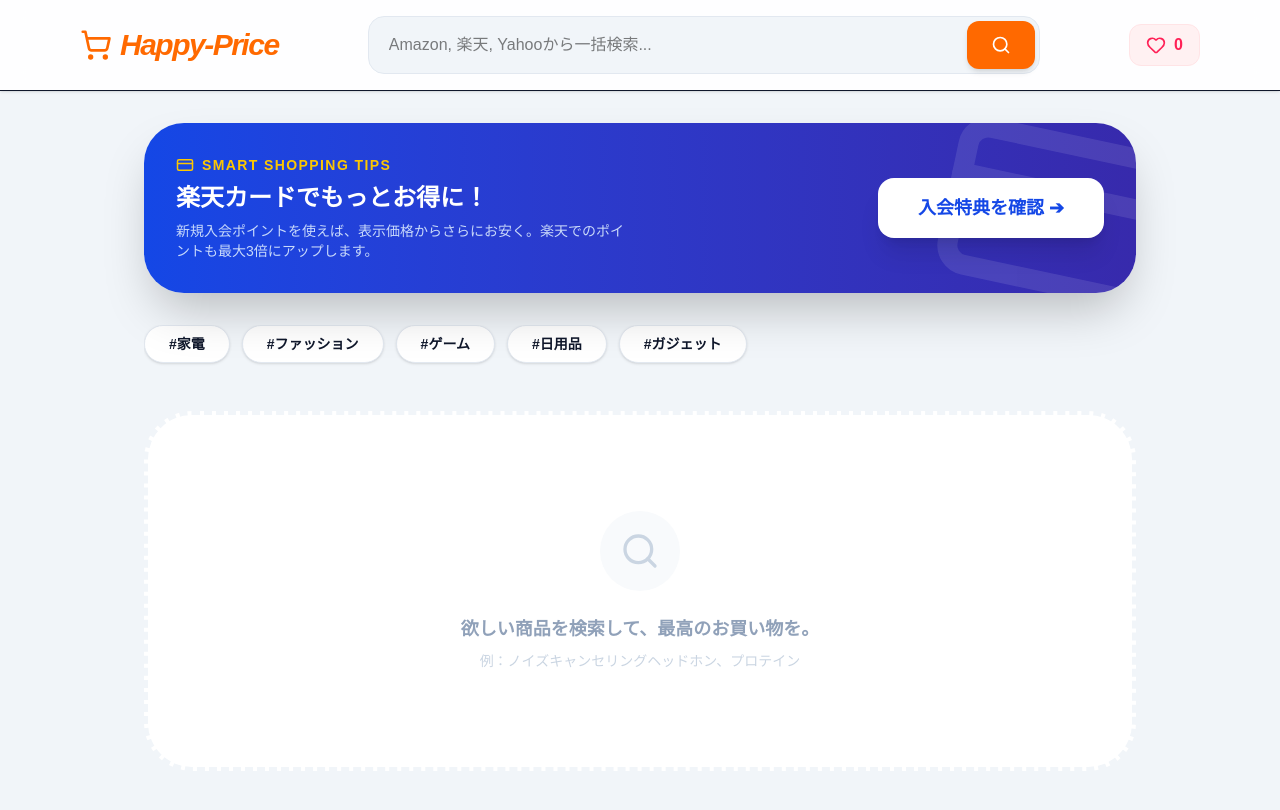
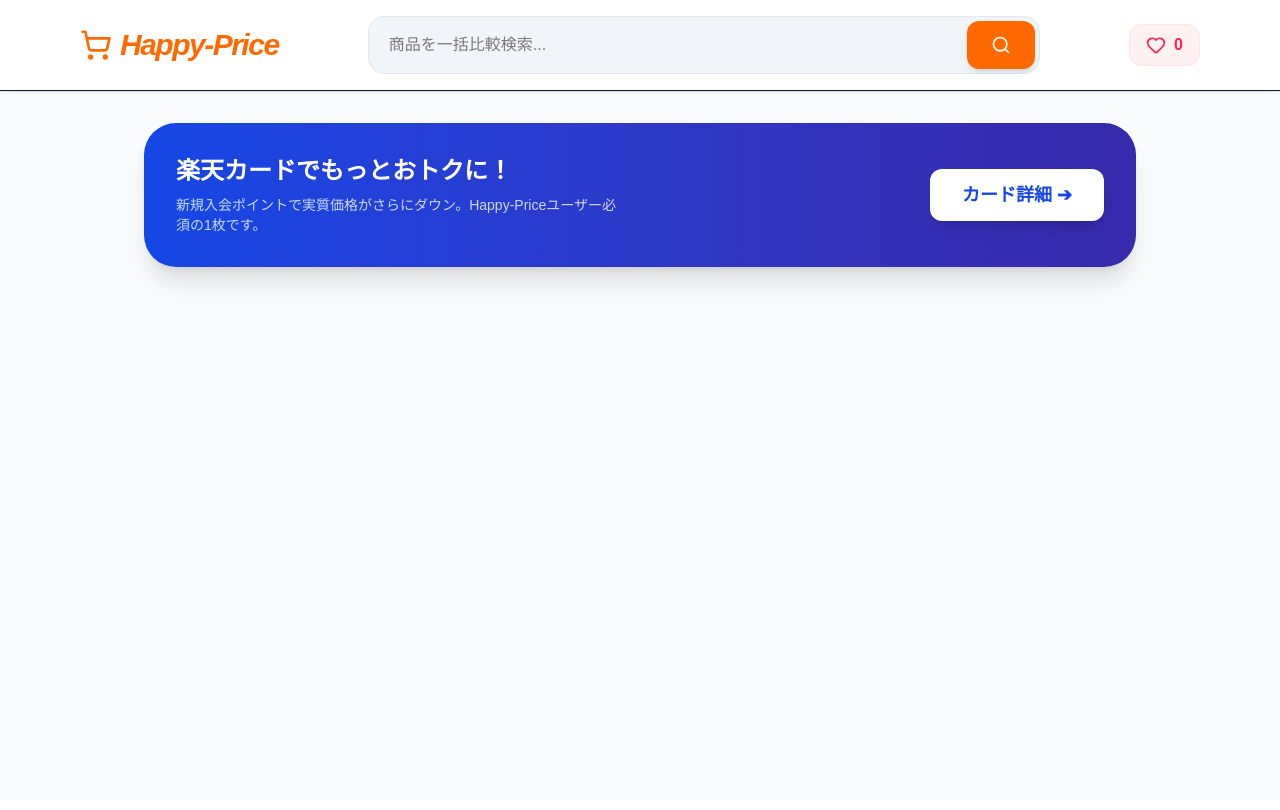
Before and after one commit to hiroto871610-pixel/happy-price, a Next.js app: page / in a window 1280 px wide. Shown: the top 810 px of the page. Built offline with nearby package versions, Linux system fonts and the light colour scheme.

Commit message:
3社一括比較機能を追加

```diff
--- a/app/page.tsx
+++ b/app/page.tsx
@@ -1,26 +1,18 @@
 'use client';
 import { useState, useEffect } from 'react';
 import { LineChart, Line, XAxis, YAxis, CartesianGrid, Tooltip, ResponsiveContainer } from 'recharts';
-import { Search, Heart, ShoppingCart, TrendingDown, Zap, ExternalLink, Award, CreditCard, ChevronRight } from 'lucide-react';
+import { Search, Heart, ShoppingCart, TrendingDown, Zap, ExternalLink, Award, CreditCard, CheckCircle2 } from 'lucide-react';
 
 export default function Home() {
   const [keyword, setKeyword] = useState('');
-  const [results, setResults] = useState<any[]>([]);
+  const [results, setResults] = useState<any>(null); // 3社分を格納
   const [loading, setLoading] = useState(false);
   const [favorites, setFavorites] = useState<any[]>([]);
 
-  // お気に入りをブラウザに保存・読み込み
   useEffect(() => {
     const saved = localStorage.getItem('happy-price-fav');
     if (saved) setFavorites(JSON.parse(saved));
   }, []);
-
-  const toggleFavorite = (item: any) => {
-    const isFav = favorites.find(f => f.asin === item.asin);
-    const newFavs = isFav ? favorites.filter(f => f.asin !== item.asin) : [...favorites, item];
-    setFavorites(newFavs);
-    localStorage.setItem('happy-price-fav', JSON.stringify(newFavs));
-  };
 
   const handleSearch = async (searchWord: string = keyword) => {
     if (!searchWord) return;
@@ -29,7 +21,7 @@
     try {
       const res = await fetch(`/api/search?q=${encodeURIComponent(searchWord)}`);
       const data = await res.json();
-      setResults(data.search_results?.slice(0, 3) || []);
+      setResults(data);
     } catch (error) {
       alert("検索エラーが発生しました。");
     } finally {
@@ -37,166 +29,138 @@
     }
   };
 
-  // グラフ用ダミーデータ（APIからの実データがない場合の補完）
+  // グラフ用ダミーデータ
   const dummyChartData = [
     { name: '10日前', price: 10500 }, { name: '7日前', price: 9800 },
     { name: '5日前', price: 10200 }, { name: '3日前', price: 9900 }, { name: '今日', price: 9500 },
   ];
 
   return (
-    <main className="min-h-screen bg-[#f1f5f9] text-slate-900 pb-20">
+    <main className="min-h-screen bg-[#f8fafc] text-slate-900 pb-20">
       {/* ヘッダー */}
       <header className="bg-white/90 backdrop-blur-md border-b sticky top-0 z-50 shadow-sm">
         <div className="max-w-6xl mx-auto px-4 py-4 flex flex-col md:flex-row items-center justify-between gap-4">
           <h1 className="text-3xl font-black text-orange-500 italic tracking-tighter flex items-center gap-2 cursor-pointer" onClick={() => window.location.reload()}>
             <ShoppingCart size={32} /> Happy-Price
           </h1>
-
-          <div className="flex-1 max-w-2xl w-full flex gap-2 bg-slate-100 p-1 rounded-2xl border border-slate-200 focus-within:ring-2 ring-orange-400 transition-all">
+          <div className="flex-1 max-w-2xl w-full flex gap-2 bg-slate-100 p-1 rounded-2xl border border-slate-200 focus-within:ring-2 ring-orange-400">
             <input
               type="text" className="flex-1 bg-transparent p-3 outline-none px-4 text-black"
-              placeholder="Amazon, 楽天, Yahooから一括検索..." value={keyword}
+              placeholder="商品を一括比較検索..." value={keyword}
               onChange={(e) => setKeyword(e.target.value)}
               onKeyDown={(e) => e.key === 'Enter' && handleSearch()}
             />
-            <button onClick={() => handleSearch()} className="bg-orange-500 text-white px-6 py-2 rounded-xl font-bold hover:bg-orange-600 shadow-md">
+            <button onClick={() => handleSearch()} className="bg-orange-500 text-white px-6 py-2 rounded-xl font-bold shadow-md">
               <Search size={20} />
             </button>
           </div>
-
-          <div className="flex items-center gap-4">
           <button className="flex items-center gap-2 text-rose-500 font-bold bg-rose-50 px-4 py-2 rounded-xl border border-rose-100">
             <Heart size={20} fill={favorites.length > 0 ? "currentColor" : "none"} />
             <span>{favorites.length}</span>
           </button>
         </div>
-        </div>
       </header>
 
       <div className="max-w-5xl mx-auto px-4">
-        {/* 楽天カード訴求エリア（収益化） */}
-        <div className="mt-8 bg-gradient-to-r from-blue-700 to-indigo-800 rounded-[2.5rem] p-8 text-white flex flex-col md:flex-row items-center justify-between gap-6 shadow-2xl relative overflow-hidden">
-          <div className="relative z-10">
-            <div className="flex items-center gap-2 mb-2 text-yellow-400 font-bold text-sm uppercase tracking-widest">
-              <CreditCard size={18} /> <span>Smart Shopping Tips</span>
+        {/* 楽天カード訴求エリア */}
+        <div className="mt-8 bg-gradient-to-r from-blue-700 to-indigo-800 rounded-[2rem] p-8 text-white flex flex-col md:flex-row items-center justify-between gap-6 shadow-xl relative overflow-hidden">
+          <div className="relative z-10 text-center md:text-left">
+            <h3 className="text-2xl font-black mb-2">楽天カードでもっとおトクに！</h3>
+            <p className="text-blue-100 text-sm opacity-90 max-w-md">新規入会ポイントで実質価格がさらにダウン。Happy-Priceユーザー必須の1枚です。</p>
           </div>
-            <h3 className="text-2xl font-black mb-2 leading-tight">楽天カードでもっとお得に！</h3>
-            <p className="text-blue-100 text-sm max-w-md opacity-90">
-              新規入会ポイントを使えば、表示価格からさらにお安く。楽天でのポイントも最大3倍にアップします。
-            </p>
-          </div>
-          <a href="#" className="relative z-10 bg-white text-blue-700 px-10 py-4 rounded-2xl font-black text-lg shadow-xl hover:scale-105 transition-transform">
-            入会特典を確認 ➔
-          </a>
-          <div className="absolute right-0 bottom-0 opacity-10 rotate-12 scale-150"><CreditCard size={160} /></div>
-        </div>
-
-        {/* クイック検索タグ */}
-        <div className="flex gap-3 mt-8 overflow-x-auto pb-4 no-scrollbar">
-          {["家電", "ファッション", "ゲーム", "日用品", "ガジェット"].map(cat => (
-            <button key={cat} onClick={() => handleSearch(cat)} className="bg-white px-6 py-2 rounded-full text-sm font-bold shadow-sm border border-slate-200 hover:border-orange-500 transition whitespace-nowrap">
-              #{cat}
-            </button>
-          ))}
+          <a href="#" className="relative z-10 bg-white text-blue-700 px-8 py-3 rounded-xl font-black text-lg shadow-lg">カード詳細 ➔</a>
         </div>
 
         {/* 検索結果 */}
-        <div className="mt-8 space-y-10">
-          {results.length > 0 ? (
-            results.map((item, index) => (
-              <div key={index} className="bg-white rounded-[3rem] p-8 shadow-2xl shadow-slate-200/60 border border-slate-100 flex flex-col md:flex-row gap-10 relative group">
-                {/* お気に入りボタン */}
-                <button onClick={() => toggleFavorite(item)} className="absolute top-8 right-8 p-4 rounded-full bg-slate-50 hover:bg-rose-50 border transition z-10">
-                  <Heart size={24} className={favorites.find(f => f.asin === item.asin) ? "text-rose-500 fill-current" : "text-slate-300"} />
-                </button>
+        <div className="mt-12 space-y-12">
+          {results && results.amazonResults?.slice(0, 3).map((item: any, index: number) => {
+            // Amazon、楽天、Yahooの価格を比較して最小値を見つける
+            const amazonPrice = item.price?.value || 0;
+            const rakutenItem = results.rakutenResults?.[index]?.Item;
+            const rakutenPrice = rakutenItem?.itemPrice || 0;
+            const yahooItem = results.yahooResults?.[index];
+            const yahooPrice = yahooItem?.price || 0;
 
+            const prices = [
+              { name: 'Amazon', value: amazonPrice },
+              { name: '楽天', value: rakutenPrice },
+              { name: 'Yahoo', value: yahooPrice }
+            ].filter(p => p.value > 0);
+
+            const minPrice = Math.min(...prices.map(p => p.value));
+
+            return (
+              <div key={index} className="bg-white rounded-[2.5rem] p-8 shadow-xl border border-slate-100 flex flex-col md:flex-row gap-10 relative overflow-hidden">
                 {/* 画像 */}
-                <div className="md:w-64 flex-shrink-0 flex items-center justify-center bg-white rounded-3xl p-4">
-                  <img src={item.image} alt={item.title} className="max-h-60 object-contain transition-transform group-hover:scale-105" />
+                <div className="md:w-52 flex-shrink-0 flex items-center justify-center bg-white rounded-3xl p-2">
+                  <img src={item.image} alt={item.title} className="max-h-52 object-contain" />
                 </div>
 
                 {/* 情報 */}
                 <div className="flex-1">
-                  <div className="flex items-center gap-2 mb-4">
-                    <span className="bg-orange-100 text-orange-600 text-[10px] font-black px-3 py-1 rounded-full flex items-center gap-1 uppercase tracking-tighter">
-                      <Zap size={12} fill="currentColor" /> 最安値を追跡中
-                    </span>
-                    <span className="text-slate-400 text-xs font-bold">ASIN: {item.asin}</span>
-                  </div>
-                  <h2 className="text-xl font-black mb-8 leading-tight text-slate-800 line-clamp-2">{item.title}</h2>
+                  <h2 className="text-xl font-extrabold mb-6 leading-tight line-clamp-2 text-slate-800">{item.title}</h2>
 
                   {/* グラフエリア */}
-                  <div className="bg-slate-50 p-6 rounded-[2rem] mb-8 border border-slate-100">
-                    <div className="flex justify-between items-center mb-6">
-                      <p className="flex items-center gap-2 text-xs font-black text-slate-400 uppercase tracking-widest"><TrendingDown size={18} /> 価格推移 (過去10日間)</p>
-                      <span className="bg-emerald-500 text-white text-[10px] font-black px-4 py-1.5 rounded-full shadow-lg shadow-emerald-200 flex items-center gap-1 animate-bounce">
-                        <Zap size={10} fill="white" /> 買い時です！
-                      </span>
-                    </div>
-                    <div className="h-40 w-full">
+                  <div className="bg-slate-50 p-5 rounded-3xl mb-8 border border-slate-100">
+                    <p className="text-[10px] font-black text-slate-400 mb-4 uppercase tracking-widest flex items-center gap-2"><TrendingDown size={14} /> 価格推移グラフ</p>
+                    <div className="h-32 w-full">
                       <ResponsiveContainer width="100%" height="100%">
                         <LineChart data={dummyChartData}>
                           <CartesianGrid strokeDasharray="3 3" vertical={false} stroke="#e2e8f0" />
                           <XAxis dataKey="name" fontSize={10} axisLine={false} tickLine={false} />
-                          <YAxis fontSize={10} axisLine={false} tickLine={false} domain={['auto', 'auto']} />
-                          <Tooltip contentStyle={{borderRadius:'16px', border:'none', boxShadow:'0 10px 20px -5px rgba(0,0,0,0.1)'}} />
-                          <Line type="monotone" dataKey="price" stroke="#f97316" strokeWidth={5} dot={{r:6, fill:'#f97316', strokeWidth:0}} activeDot={{r:10}} />
+                          <YAxis hide />
+                          <Tooltip />
+                          <Line type="monotone" dataKey="price" stroke="#f97316" strokeWidth={4} dot={false} />
                         </LineChart>
                       </ResponsiveContainer>
                     </div>
                   </div>
 
-                  {/* 3社比較リンク */}
+                  {/* 3社比較セクション */}
                   <div className="grid grid-cols-1 sm:grid-cols-3 gap-4">
-                    {/* Amazon */}
-                    <div className="bg-white border-2 border-orange-100 rounded-[2rem] p-5 hover:border-orange-500 transition-all flex flex-col justify-between group/card shadow-sm">
+                    {/* Amazon表示 */}
+                    <div className={`border-2 rounded-[1.5rem] p-4 flex flex-col justify-between ${amazonPrice === minPrice ? 'border-orange-500 bg-orange-50' : 'border-slate-100 bg-white'}`}>
                       <div>
-                        <span className="text-xs font-bold text-orange-500">Amazon</span>
-                        <p className="text-2xl font-black text-slate-900 mt-1">¥{item.price?.value?.toLocaleString() || "---"}</p>
-                        <p className="text-[10px] text-slate-400 mt-2 font-medium">・送料無料あり<br/>・最短翌日配送</p>
+                        {amazonPrice === minPrice && <span className="bg-orange-500 text-white text-[10px] font-black px-2 py-0.5 rounded-full mb-1 inline-block">最安値</span>}
+                        <p className="text-xs font-bold text-slate-400">Amazon</p>
+                        <p className="text-xl font-black text-slate-900">¥{amazonPrice.toLocaleString()}</p>
                       </div>
-                      <a href={item.link} target="_blank" className="mt-4 flex items-center justify-center gap-2 bg-orange-500 text-white py-4 rounded-2xl font-black text-xs hover:bg-orange-600 transition shadow-lg shadow-orange-100">
-                        購入ページへ <ExternalLink size={14} />
-                      </a>
+                      <a href={item.link} target="_blank" className="mt-3 block text-center bg-orange-500 text-white py-2 rounded-xl text-xs font-bold">Amazonへ</a>
                     </div>
 
-                    {/* Rakuten */}
-                    <div className="bg-white border-2 border-red-50 rounded-[2rem] p-5 hover:border-red-500 transition-all flex flex-col justify-between group/card shadow-sm">
+                    {/* 楽天表示 */}
+                    <div className={`border-2 rounded-[1.5rem] p-4 flex flex-col justify-between ${rakutenPrice === minPrice ? 'border-red-500 bg-red-50' : 'border-slate-100 bg-white'}`}>
                       <div>
-                        <span className="text-xs font-bold text-red-500">楽天市場</span>
-                        <p className="text-xs text-slate-400 italic mt-1 font-bold">ポイント倍増中</p>
-                        <p className="text-[10px] text-slate-400 mt-2 font-medium">・SPUでポイント還元<br/>・イベント時がお得</p>
+                        {rakutenPrice === minPrice && <span className="bg-red-500 text-white text-[10px] font-black px-2 py-0.5 rounded-full mb-1 inline-block">最安値</span>}
+                        <p className="text-xs font-bold text-slate-400">楽天市場</p>
+                        <p className="text-xl font-black text-slate-900">¥{rakutenPrice > 0 ? rakutenPrice.toLocaleString() : "---"}</p>
                       </div>
-                      <a href={`https://search.rakuten.co.jp/search/mall/${encodeURIComponent(item.title)}/`} target="_blank" className="mt-4 flex items-center justify-center gap-2 bg-red-600 text-white py-4 rounded-2xl font-black text-xs hover:bg-red-700 transition shadow-lg shadow-red-100">
-                        最安値を比較 <ExternalLink size={14} />
-                      </a>
+                      <a href={rakutenItem?.itemUrl || `https://search.rakuten.co.jp/search/mall/${encodeURIComponent(item.title)}/`} target="_blank" className="mt-3 block text-center bg-red-600 text-white py-2 rounded-xl text-xs font-bold">楽天で見る</a>
                     </div>
 
-                    {/* Yahoo */}
-                    <div className="bg-white border-2 border-blue-50 rounded-[2rem] p-5 hover:border-blue-500 transition-all flex flex-col justify-between group/card shadow-sm">
+                    {/* Yahoo表示 */}
+                    <div className={`border-2 rounded-[1.5rem] p-4 flex flex-col justify-between ${yahooPrice === minPrice ? 'border-blue-500 bg-blue-50' : 'border-slate-100 bg-white'}`}>
                       <div>
-                        <span className="text-xs font-bold text-blue-500">Yahoo!</span>
-                        <p className="text-xs text-slate-400 italic mt-1 font-bold">PayPayでお得</p>
-                        <p className="text-[10px] text-slate-400 mt-2 font-medium">・毎日ポイント5倍<br/>・SBユーザー最強</p>
+                        {yahooPrice === minPrice && <span className="bg-blue-500 text-white text-[10px] font-black px-2 py-0.5 rounded-full mb-1 inline-block">最安値</span>}
+                        <p className="text-xs font-bold text-slate-400">Yahoo!</p>
+                        <p className="text-xl font-black text-slate-900">¥{yahooPrice > 0 ? yahooPrice.toLocaleString() : "---"}</p>
                       </div>
-                      <a href={`https://shopping.yahoo.co.jp/search?p=${encodeURIComponent(item.title)}`} target="_blank" className="mt-4 flex items-center justify-center gap-2 bg-blue-600 text-white py-4 rounded-2xl font-black text-xs hover:bg-blue-700 transition shadow-lg shadow-blue-100">
-                        最安値を比較 <ExternalLink size={14} />
-                      </a>
+                      <a href={yahooItem?.url || `https://shopping.yahoo.co.jp/search?p=${encodeURIComponent(item.title)}`} target="_blank" className="mt-3 block text-center bg-blue-600 text-white py-2 rounded-xl text-xs font-bold">Yahooで見る</a>
                     </div>
                   </div>
                 </div>
               </div>
-            ))
-          ) : !loading && (
-            <div className="text-center py-24 bg-white rounded-[3rem] border-4 border-dashed border-slate-100">
-              <div className="bg-slate-50 w-20 h-20 rounded-full flex items-center justify-center mx-auto mb-6 text-slate-300">
-                <Search size={40} />
+            );
+          })}
         </div>
-              <p className="text-slate-400 font-bold text-lg">欲しい商品を検索して、最高のお買い物を。</p>
-              <p className="text-slate-300 text-sm mt-2">例：ノイズキャンセリングヘッドホン、プロテイン</p>
+
+        {/* 読み込み中表示 */}
+        {loading && (
+          <div className="text-center py-20">
+            <div className="animate-spin h-10 w-10 border-4 border-orange-500 border-t-transparent rounded-full mx-auto mb-4"></div>
+            <p className="text-slate-400 font-bold">3大サイトから最安値を収集中...</p>
           </div>
         )}
-        </div>
       </div>
     </main>
   );
```
Also changed, not shown: app/api/search/route.ts (+24 -8 lines). Lines whose indentation alone changed are shown as unchanged.
